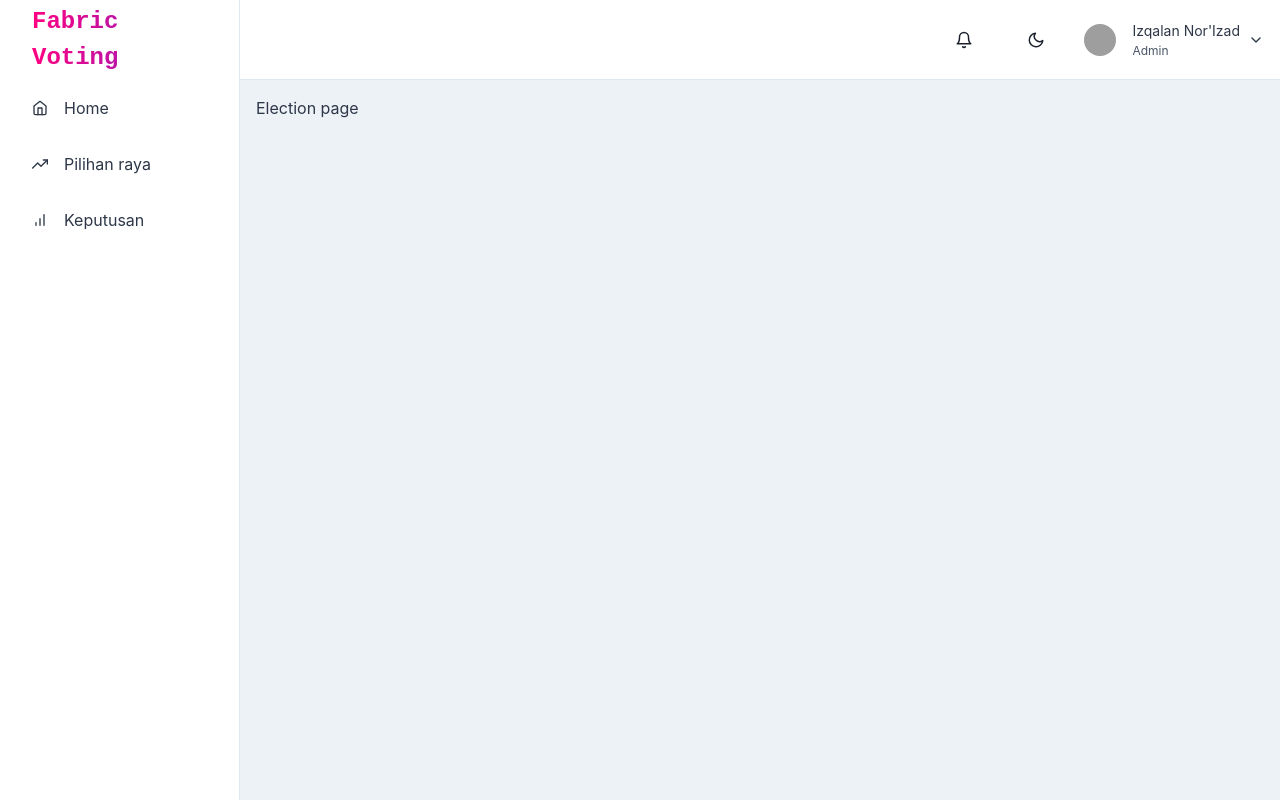
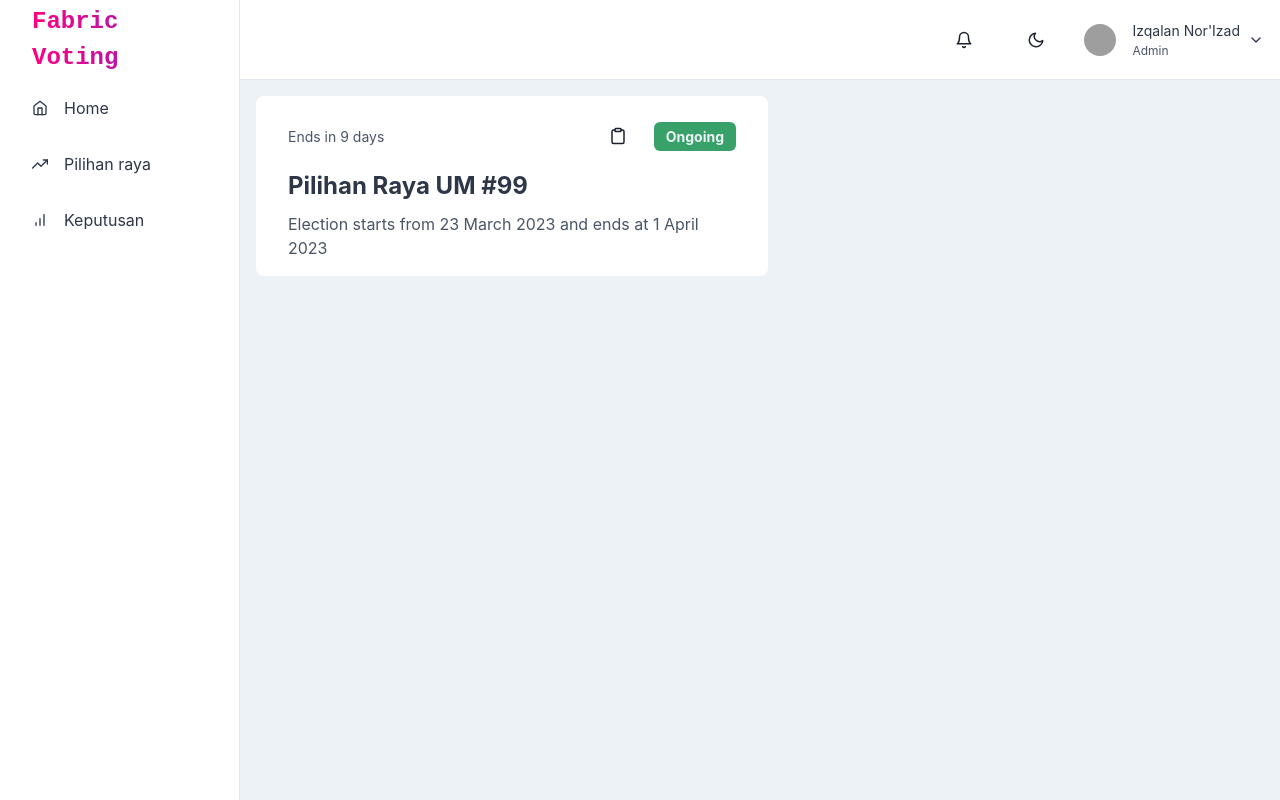
Before and after one commit to izqalan/fabric-voting, a Next.js app in the folder app/fabric-voting-client/: page /admin/election in a window 1280 px wide. Built offline with nearby package versions, Linux system fonts and the light colour scheme; grey boxes are pictures that could not be loaded.

Commit message:
election card component

```diff
--- /dev/null
+++ b/app/fabric-voting-client/components/elements/electionCard.tsx
@@ -0,0 +1,110 @@
+import { Flex, Box, Text, Image, chakra } from "@chakra-ui/react";
+import { formatDistance, format } from "date-fns";
+import { IconButton } from "@chakra-ui/react";
+import { FiClipboard } from "react-icons/fi";
+import copyMessage from "../utils/copyMessage";
+
+interface ElectionCardProps {
+  electionName: string;
+  electionID: string;
+  startDate: Date;
+  endDate: Date;
+  createdAt: Date;
+  updatedAt: Date;
+}
+
+export default function ElectionCard({ electionName, electionID, startDate, endDate, createdAt, updatedAt }: ElectionCardProps) {
+
+
+  return (
+    <Box
+      px={8}
+      py={4}
+      rounded="lg"
+      shadow="lg"
+      bg="white"
+      _dark={{
+        bg: "gray.900",
+      }}
+      maxW="lg"
+      minW="md"
+      _hover={{
+        border: "1px",
+        borderColor: "purple.600",
+        _dark: {
+          border: "1px",
+          borderColor: "purple.600",
+        },
+      }}
+      cursor="pointer"
+      boxShadow='linear(to-l, #7928CA, #FF0080)'
+    >
+      <Flex justifyContent="space-between" alignItems="center">
+        <chakra.span
+          fontSize="sm"
+          color="gray.600"
+          _dark={{
+            color: "gray.400",
+          }}
+        >
+          {/* if date has passed 'ended' */}
+          {new Date > endDate ? "Ended " : "Ends "}
+          {formatDistance(endDate, startDate, { addSuffix: true })}
+        </chakra.span>
+        <Flex alignItems="center">
+          <IconButton
+            size="lg"
+            colorScheme="gray"
+            variant="ghost"
+            mx={3}
+            aria-label="copy eletion url"
+            icon={<FiClipboard />}
+            onClick={() => {
+              copyMessage(electionID)
+            }}
+          />
+          <Text
+            px={3}
+            py={1}
+            bg={new Date > endDate ? "red.500" : "green.500"}
+            color="gray.100"
+            fontSize="sm"
+            fontWeight="700"
+            rounded="md"
+          >
+            {new Date > endDate ? "Ended" : "Ongoing"}
+          </Text>
+        </Flex>
+      </Flex>
+
+      <Box mt={2}>
+        <Text
+          fontSize="2xl"
+          color="gray.700"
+          _dark={{
+            color: "white",
+          }}
+          fontWeight="700"
+          _hover={{
+            color: "gray.600",
+            _dark: {
+              color: "gray.200",
+            },
+            textDecor: "underline",
+          }}
+        >
+          {electionName}
+        </Text>
+        <chakra.p
+          mt={2}
+          color="gray.600"
+          _dark={{
+            color: "gray.300",
+          }}
+        >
+          Election starts from {format(startDate, 'd MMMM yyyy')} and ends at {format(endDate, 'd MMMM yyyy')}
+        </chakra.p>
+      </Box>
+    </Box>
+  )
+}
--- a/app/fabric-voting-client/components/layouts/SidebarWithHeader.tsx
+++ b/app/fabric-voting-client/components/layouts/SidebarWithHeader.tsx
@@ -48,7 +48,7 @@ export default function SidebarWithHeader({
 }) {
   const { isOpen, onOpen, onClose } = useDisclosure();
   return (
-    <Box minH="100vh" bg={useColorModeValue('gray.100', 'gray.900')} textColor={useColorModeValue('gray.700', 'inherit')}>
+    <Box minH="100vh" bg={useColorModeValue('gray.100', 'gray.800')} textColor={useColorModeValue('gray.700', 'inherit')}>
       <SidebarContent
         LinkItems={linkItems}
         onClose={() => onClose}
--- /dev/null
+++ b/app/fabric-voting-client/components/utils/copyMessage.ts
@@ -0,0 +1,8 @@
+export default function copyMessage(message: string) {
+  const el = document.createElement('textarea');
+  el.value = message;
+  document.body.appendChild(el);
+  el.select();
+  document.execCommand('copy');
+  document.body.removeChild(el);
+}
--- a/app/fabric-voting-client/package.json
+++ b/app/fabric-voting-client/package.json
@@ -15,6 +15,7 @@
     "@types/node": "18.15.9",
     "@types/react": "18.0.29",
     "@types/react-dom": "18.0.11",
+    "date-fns": "^2.29.3",
     "eslint": "8.36.0",
     "eslint-config-next": "13.2.4",
     "framer-motion": "^10.9.1",
--- a/app/fabric-voting-client/pages/admin/election.tsx
+++ b/app/fabric-voting-client/pages/admin/election.tsx
@@ -1,6 +1,18 @@
+import ElectionCard from "@/components/elements/electionCard"
+import { addDays, subDays } from "date-fns"
+
 export default function Election() {
 
   return (
-    <div>Election page</div>
+    <>
+      <ElectionCard
+        electionName="Pilihan Raya UM #99"
+        electionID="election.1234567890"
+        startDate={subDays(new Date(), 2)}
+        endDate={addDays(new Date(), 7)}
+        createdAt={subDays(new Date(), 2)}
+        updatedAt={subDays(new Date(), 1)}
+      />
+    </>
   )
 }
```
Also changed, not shown: 1 other file (tests, documents, lock files or other folders).
